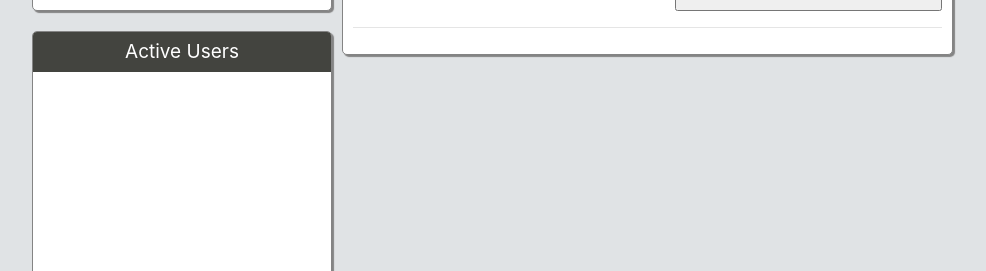
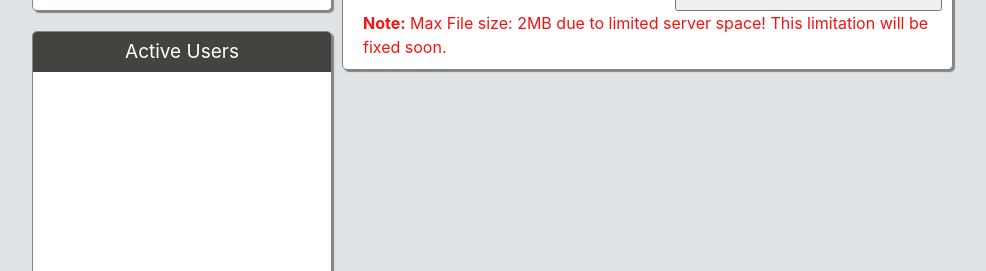
Before and after one commit to saurav-modak/mybuddygit, a PHP site: page / in a window 1280 px wide. Shown: the part 201-472 px from the top of the page, without its empty margins (138-1124 px from the left). Run offline with PHP 8.4, Linux system fonts and the light colour scheme; the visitor is signed in with stand-in values (Sample User, id 1); data that the repository does not hold is empty.

Commit message:
Added max upload file size notification

```diff
--- a/assets/css/style.css
+++ b/assets/css/style.css
@@ -293,6 +293,14 @@ textarea:focus{
 	min-height:initial !important;
 	max-height:500px;
 }
+.post_form span{
+	float:left;
+	clear:both;
+	color:#f61212;
+	margin-left:10px;
+}
+
+
 
 
 
--- a/index.php
+++ b/index.php
@@ -39,9 +39,10 @@
             <textarea name="post_text" id="post_text" placeholder="Whats new?"></textarea>
             <input type="file" name="fileToUpload" id="fileToUpload">
             <input type="submit" name="post" id="post_button" value="Post">
+            <span><b>Note:</b> Max File size: 2MB due to limited server space! This limitation will be fixed soon.</span>
 
         </form>
-        <hr>
+
         <?php /*
             $req = array( "page" => "1",
                 "userLoggedIn" => "saurav_modak");
```
